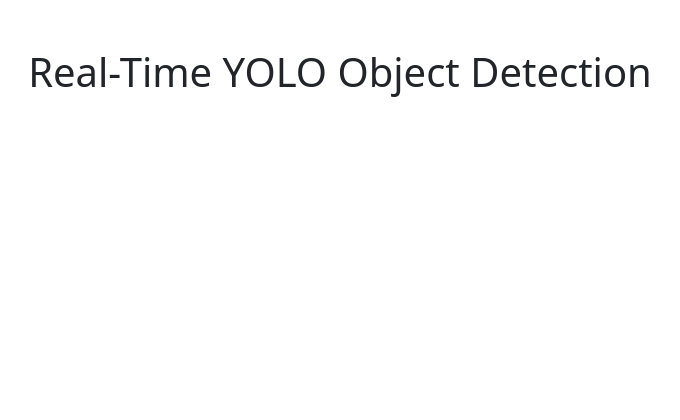
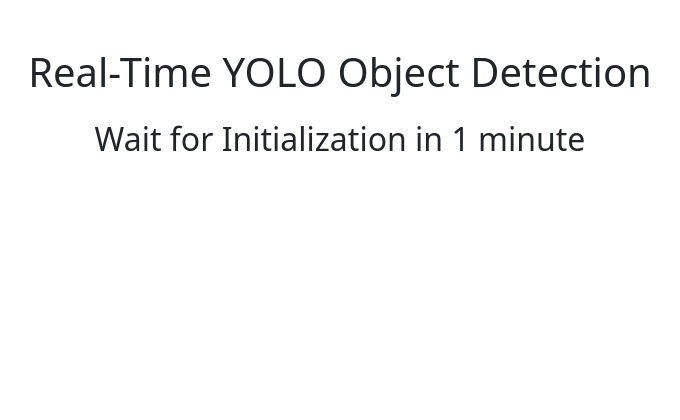
Before and after one commit to kevinherijanto24/lsddetection, a Flask app: page / in a window 1280 px wide. Shown: the top 420 px of the page, without its empty margins (300-980 px from the left). Run offline with Flask 3, Linux system fonts and the light colour scheme; some libraries are stand-ins or nearby versions.

Commit message:
add model

```diff
--- a/templates/index.html
+++ b/templates/index.html
@@ -15,6 +15,7 @@
 <body>
     <div class="container my-5">
         <h1 class="text-center mb-4">Real-Time YOLO Object Detection</h1>
+        <h2 class="text-center mb-4">Wait for Initialization in 1 minute</h2>
         <div class="row justify-content-center">
             <div class="col-md-8">
                 <div class="ratio ratio-4x3">
```
Also changed, not shown: 1 other file.
